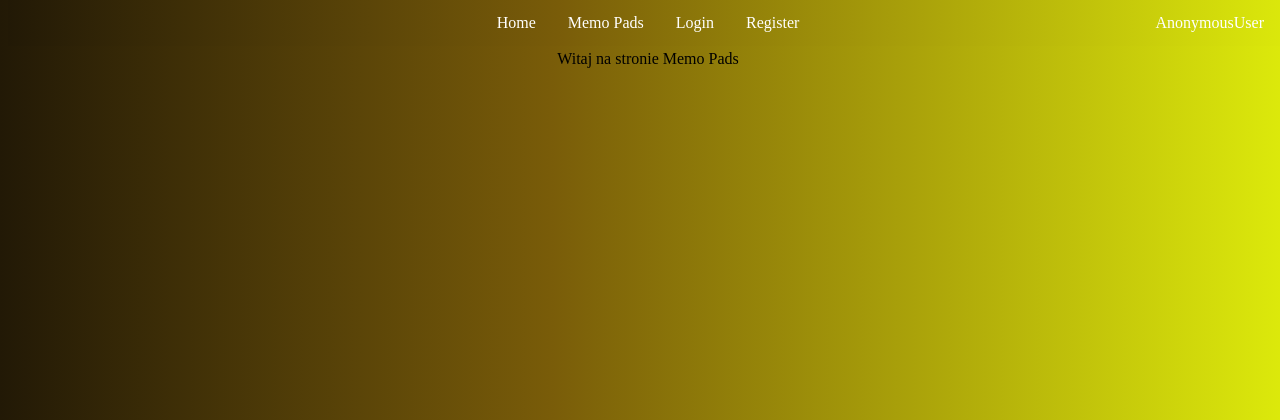
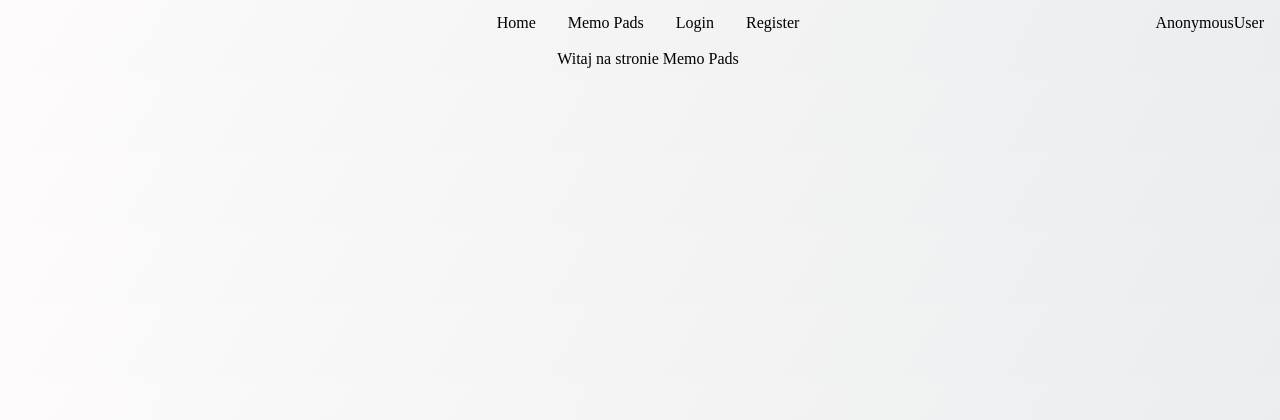
Before and after one commit to LaskiKa/Memo-Pads, a Django app: template memo_pads_project/templates/base.html in a window 1280 px wide. Shown: the top 420 px of the page. Run offline with Django 5.2, Linux system fonts and the light colour scheme; the template is opened without the code that fills it, so the values that code supplies are empty.

Commit message:
background color white

```diff
--- a/memo_pads_project/memo_pads_app/static/style.css
+++ b/memo_pads_project/memo_pads_app/static/style.css
@@ -6,7 +6,7 @@ body {
     flex-wrap: wrap;
     align-items: center;
     margin-top: 50px;
-    background: linear-gradient(90deg, rgba(2,0,36,1) 0%, rgba(34,25,6,1) 0%, rgba(121,92,9,1) 43%, rgba(220,233,11,1) 100%, rgba(0,212,255,1) 100%);
+    background-image: linear-gradient(120deg, #fdfbfb 0%, #ebedee 100%);
 }
 
 .swiper,
@@ -259,7 +259,7 @@ textarea {
 #category-input{
     display: none
 }
-
+/* Nav  */
 nav {
     display: flex;
     justify-content: center;
@@ -268,12 +268,13 @@ nav {
     position: fixed;
     top: 0;
     z-index: 1000;
-    background: linear-gradient(90deg, rgba(2,0,36,1) 0%, rgba(34,25,6,1) 0%, rgba(121,92,9,1) 43%, rgba(220,233,11,1) 100%, rgba(0,212,255,1) 100%);
+    background-image: linear-gradient(120deg, #fdfbfb 0%, #ebedee 100%);
+
 }
 
 nav a {
     display: block;
-    color: white;
+    color: rgb(0, 0, 0);
     text-align: center;
     padding: 14px 16px;
     text-decoration: none;
```
